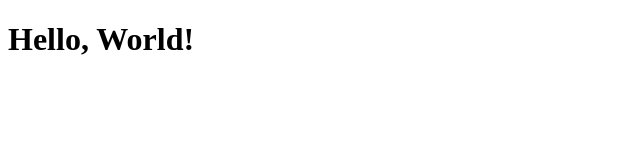
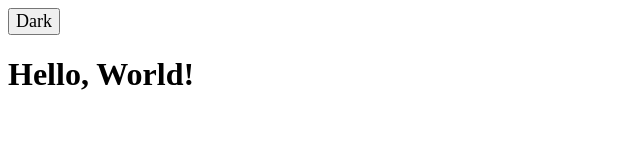
Before and after one commit to SeabowLanguage/seabowlanguage.github.io, a plain HTML site: page index.html in a window 1280 px wide. Shown: the whole page, without its empty margins (0-640 px from the left). Drawn offline with Linux system fonts and the light colour scheme.

Commit message:
Beginning of header site

```diff
--- /dev/null
+++ b/css/header.css
@@ -0,0 +1,8 @@
+.header {
+    background-color: linear-gradient(to right, #38a2d7, #561139);
+}
+
+.header-button {
+    font-size: large;
+    font-family: "fantasy";
+}
--- a/index.html
+++ b/index.html
@@ -2,9 +2,14 @@
 <html>
     <head>
         <meta charset="UTF-8">
+        <link rel="stylesheet" href="css/header.css">
     </head>
 
     <body>
+        <div class="header">
+            <button class="header-button">Dark</button>
+        </div>
+
         <h1>Hello, World!</h1>
     </body>
 </html>
```
